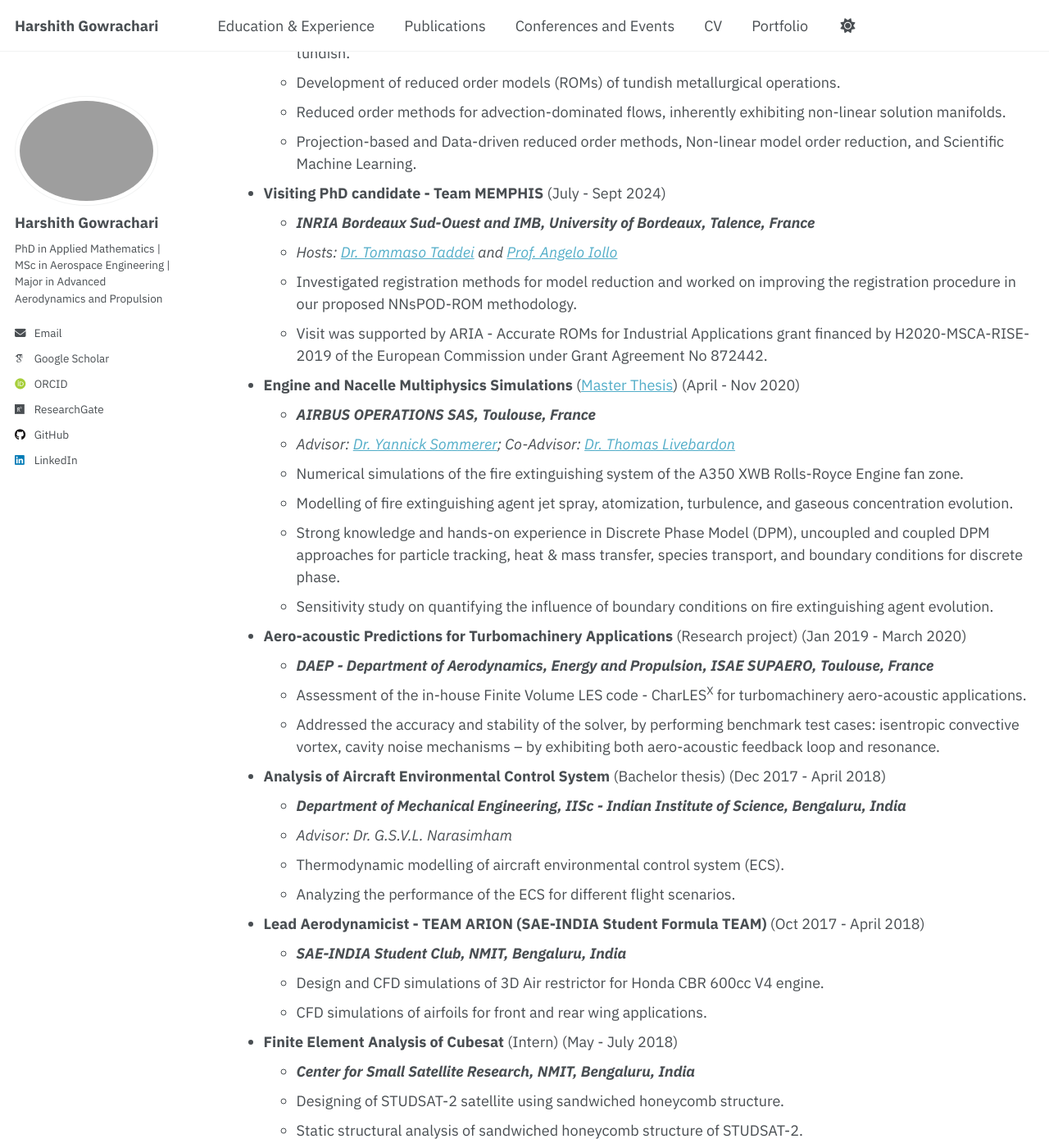
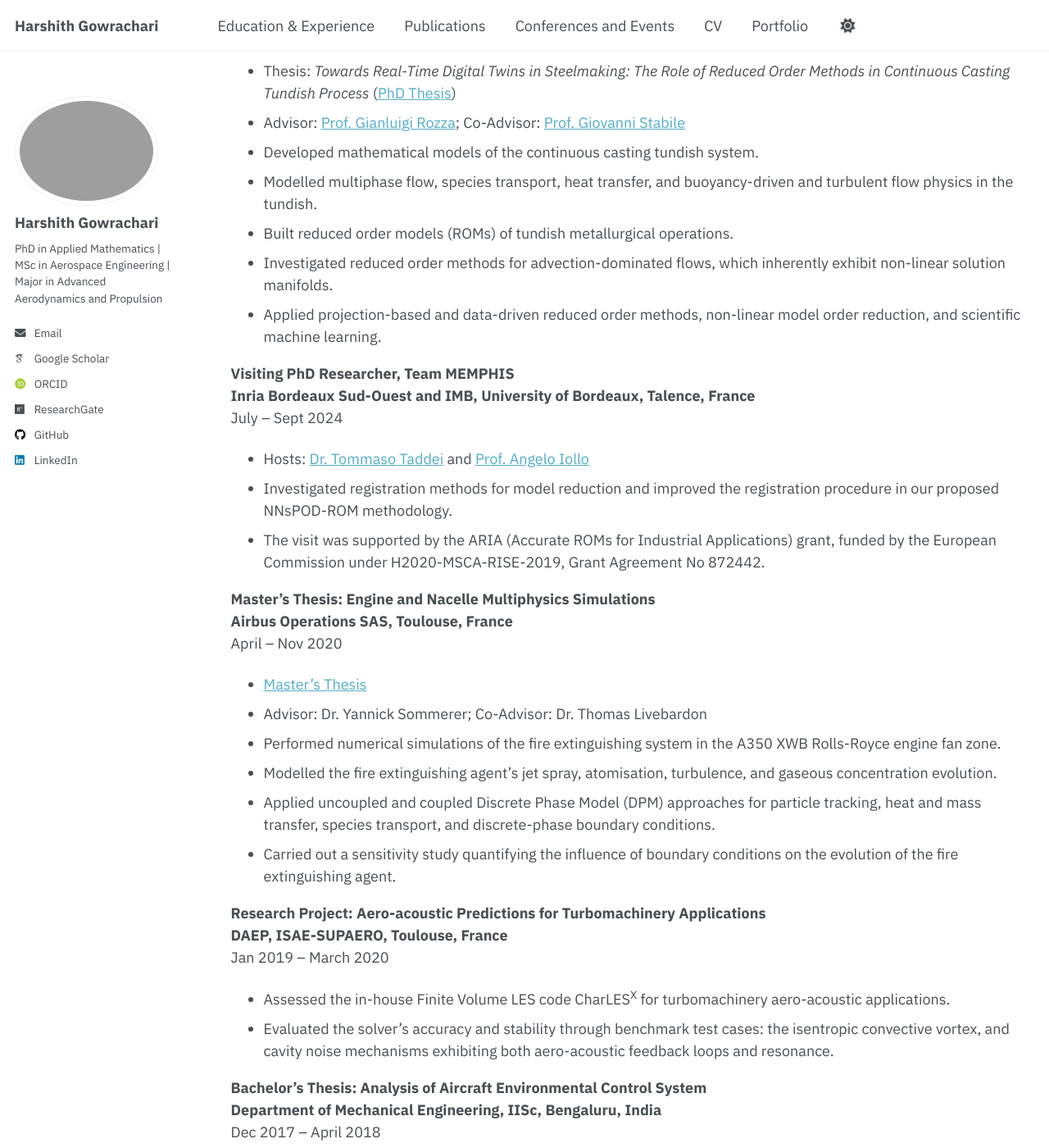
Before and after one commit to harshith-gowrachari/harshith-gowrachari.github.io, a Jekyll site: the page built from _pages/educationexperience.md, in a window 1280 px wide and 1400 px high, scrolled down 562 px. Shown: the whole window at 82% size. Built offline with Jekyll 4.4.1, drawn with Linux system fonts in a browser that asks for light colours; some web fonts are replaced; a script that is not in the unit is left out; some of the changed text lies outside the part shown.

Commit message:
Restructure Experience page: add ONERA, consistent format, tidy language

```diff
--- a/_pages/educationexperience.md
+++ b/_pages/educationexperience.md
@@ -9,69 +9,92 @@ redirect_from:
 
 {% include base_path %}
 
+Experience
+======
+
+**Postdoctoral Researcher**
+**ONERA, the French Aerospace Lab, Toulouse, France**
+2026 – Present
+
+- Aviation impact on air pollution: multi-fidelity methods for atmospheric pollution dispersion, within the European Aviation R&I programme [Impact Monitor 2](https://impactmonitor.eu/im2/), in collaboration with DLR and NLR.
+- Perform Large Eddy Simulations (LES) of atmospheric pollution dispersion with online chemistry, using the Meso-NH meteorological model.
+- Develop reduced order (surrogate) models and multi-fidelity strategies to balance predictive accuracy and computational cost.
+- Develop and maintain miiPy, an open-source Python library for data-driven system identification, model reduction, and inference.
+
+**Industrial PhD Researcher**
+**mathLab, SISSA, Trieste, Italy, in collaboration with [Danieli & C. S.p.A.](https://www.danieli.com/en)**
+2022 – 2025
+
+- Thesis: *Towards Real-Time Digital Twins in Steelmaking: The Role of Reduced Order Methods in Continuous Casting Tundish Process* ([PhD Thesis](https://drive.google.com/file/d/1OgOth6HLPb-1hMipLhVVahgZGV20kRB3/view?usp=sharing))
+- Advisor: [Prof. Gianluigi Rozza](http://people.sissa.it/~grozza/); Co-Advisor: [Prof. Giovanni Stabile](https://www.giovannistabile.com/)
+- Developed mathematical models of the continuous casting tundish system.
+- Modelled multiphase flow, species transport, heat transfer, and buoyancy-driven and turbulent flow physics in the tundish.
+- Built reduced order models (ROMs) of tundish metallurgical operations.
+- Investigated reduced order methods for advection-dominated flows, which inherently exhibit non-linear solution manifolds.
+- Applied projection-based and data-driven reduced order methods, non-linear model order reduction, and scientific machine learning.
+
+**Visiting PhD Researcher, Team MEMPHIS**
+**Inria Bordeaux Sud-Ouest and IMB, University of Bordeaux, Talence, France**
+July – Sept 2024
+
+- Hosts: [Dr. Tommaso Taddei](https://www.math.u-bordeaux.fr/~ttaddei/index.html) and [Prof. Angelo Iollo](https://www.math.u-bordeaux.fr/~aiollo/Home.html)
+- Investigated registration methods for model reduction and improved the registration procedure in our proposed NNsPOD-ROM methodology.
+- The visit was supported by the ARIA (Accurate ROMs for Industrial Applications) grant, funded by the European Commission under H2020-MSCA-RISE-2019, Grant Agreement No 872442.
+
+**Master's Thesis: Engine and Nacelle Multiphysics Simulations**
+**Airbus Operations SAS, Toulouse, France**
+April – Nov 2020
+
+- [Master's Thesis](https://drive.google.com/file/d/19dh-aJvh5UjarwYWoo_Tpm-IL_im4DH6/view?usp=sharing)
+- Advisor: Dr. Yannick Sommerer; Co-Advisor: Dr. Thomas Livebardon
+- Performed numerical simulations of the fire extinguishing system in the A350 XWB Rolls-Royce engine fan zone.
+- Modelled the fire extinguishing agent's jet spray, atomisation, turbulence, and gaseous concentration evolution.
+- Applied uncoupled and coupled Discrete Phase Model (DPM) approaches for particle tracking, heat and mass transfer, species transport, and discrete-phase boundary conditions.
+- Carried out a sensitivity study quantifying the influence of boundary conditions on the evolution of the fire extinguishing agent.
+
+**Research Project: Aero-acoustic Predictions for Turbomachinery Applications**
+**DAEP, ISAE-SUPAERO, Toulouse, France**
+Jan 2019 – March 2020
+
+- Assessed the in-house Finite Volume LES code CharLES<sup>X</sup> for turbomachinery aero-acoustic applications.
+- Evaluated the solver's accuracy and stability through benchmark test cases: the isentropic convective vortex, and cavity noise mechanisms exhibiting both aero-acoustic feedback loops and resonance.
+
+**Bachelor's Thesis: Analysis of Aircraft Environmental Control System**
+**Department of Mechanical Engineering, IISc, Bengaluru, India**
+Dec 2017 – April 2018
+
+- Advisor: Dr. G.S.V.L. Narasimham
+- Developed a thermodynamic model of an aircraft environmental control system (ECS).
+- Analysed ECS performance across different flight scenarios.
+
+**Lead Aerodynamicist, TEAM ARION (SAE-INDIA Student Formula Team)**
+**SAE-INDIA Student Club, NMIT, Bengaluru, India**
+Oct 2017 – April 2018
+
+- Designed a 3D air restrictor for a Honda CBR 600cc engine and evaluated it with CFD simulations.
+- Performed CFD simulations of airfoils for the front and rear wings.
+
 Education
 ======
-* **Ph.D in Mathematical Analysis, Modelling and Applications** — *International School for Advanced Studies (SISSA), Trieste, Italy.* (2022-2025)
-* **MSc in Aerospace Engineering, Major in Advanced Aerodynamics and Propulsion** — *ISAE-SUPAERO, Toulouse, France.* (2018-2020)
-* **B.E. in Aeronautical Engineering** — *Nitte Meenakshi Institute of Technology, Bengaluru, India.* (2014-2018)
 
-Experience
-======
-* **Towards Real-Time Digital Twins in Steelmaking: The Role of Reduced Order Methods in Continuous Casting Tundish Process** ([PhD Thesis](https://drive.google.com/file/d/1OgOth6HLPb-1hMipLhVVahgZGV20kRB3/view?usp=sharing)) (Jan 2022 - June 2025)
-  * **_mathLab, Mathematics area, SISSA; Industrial PhD in collaboration with [Danieli & C. S.p.A.](https://www.danieli.com/en) (OEM of Physical Plants and Equipment for Metal Industries)_**
-  * *Advisor: [Prof. Gianluigi Rozza](http://people.sissa.it/~grozza/); Co-Advisor : [Prof. Giovanni Stabile](https://www.giovannistabile.com/)*
-  * Mathematical modelling of continuous casting tundish system.
-  * Modelling of multiphase, species transport, heat transfer, buoyancy-driven & turbulent flow physics in the tundish.
-  * Development of reduced order models (ROMs) of tundish metallurgical operations.
-  * Reduced order methods for advection-dominated flows, inherently exhibiting non-linear solution manifolds.
-  * Projection-based and Data-driven reduced order methods, Non-linear model order reduction, and Scientific Machine Learning.
+**Ph.D. in Mathematical Analysis, Modelling and Applications**
+**SISSA – International School for Advanced Studies, Trieste, Italy**
+2022 – 2025
 
- * **Visiting PhD candidate - Team MEMPHIS** (July - Sept 2024)
-    * **_INRIA Bordeaux Sud-Ouest and IMB, University of Bordeaux, Talence, France_**
-    * *Hosts: [Dr. Tommaso Taddei](https://www.math.u-bordeaux.fr/~ttaddei/index.html) and [Prof. Angelo Iollo](https://www.math.u-bordeaux.fr/~aiollo/Home.html)*
-    * Investigated registration methods for model reduction and worked on improving the registration procedure in our proposed NNsPOD-ROM methodology.
-    * Visit was supported by ARIA - Accurate ROMs for Industrial Applications grant financed by H2020-MSCA-RISE-2019 of the European Commission under Grant Agreement No 872442.
+**MSc in Aerospace Engineering, Major in Advanced Aerodynamics and Propulsion**
+**ISAE-SUPAERO, Toulouse, France**
+2018 – 2020
 
-* **Engine and Nacelle Multiphysics Simulations** ([Master Thesis](https://drive.google.com/file/d/19dh-aJvh5UjarwYWoo_Tpm-IL_im4DH6/view?usp=sharing)) (April - Nov 2020)
-  * **_AIRBUS OPERATIONS SAS, Toulouse, France_**
-  * *Advisor: [Dr. Yannick Sommerer](mailto:yannick.sommerer@airbus.com); Co-Advisor: [Dr. Thomas Livebardon](mailto:thomas.livebardon@airbus.com)*
-  * Numerical simulations of the fire extinguishing system of the A350 XWB Rolls-Royce Engine fan zone.
-  * Modelling of fire extinguishing agent jet spray, atomization, turbulence, and gaseous concentration evolution.
-  * Strong knowledge and hands-on experience in Discrete Phase Model (DPM), uncoupled and coupled DPM approaches for particle tracking, heat & mass transfer, species transport, and boundary conditions for discrete phase.
-  * Sensitivity study on quantifying the influence of boundary conditions on fire extinguishing agent evolution.
-
-* **Aero-acoustic Predictions for Turbomachinery Applications** (Research project) (Jan 2019 - March 2020)
-  * **_DAEP - Department of Aerodynamics, Energy and Propulsion, ISAE SUPAERO, Toulouse, France_**
-  * Assessment of the in-house Finite Volume LES code - CharLES<sup>X</sup> for turbomachinery aero-acoustic applications.
-  * Addressed the accuracy and stability of the solver, by performing benchmark test cases: isentropic convective vortex, cavity noise mechanisms – by exhibiting both aero-acoustic feedback loop and resonance.
-
-* **Analysis of Aircraft Environmental Control System** (Bachelor thesis) (Dec 2017 - April 2018)
-  * **_Department of Mechanical Engineering, IISc - Indian Institute of Science, Bengaluru, India_**
-  * *Advisor: Dr. G.S.V.L. Narasimham*
-  * Thermodynamic modelling of aircraft environmental control system (ECS).
-  * Analyzing the performance of the ECS for different flight scenarios.
-
-* **Lead Aerodynamicist - TEAM ARION (SAE-INDIA Student Formula TEAM)** (Oct 2017 - April 2018)
-  * **_SAE-INDIA Student Club, NMIT, Bengaluru, India_**
-  * Design and CFD simulations of 3D Air restrictor for Honda CBR 600cc V4 engine.
-  * CFD simulations of airfoils for front and rear wing applications.
-
-* **Finite Element Analysis of Cubesat** (Intern) (May - July 2018)
-  * **_Center for Small Satellite Research, NMIT, Bengaluru, India_**
-  * Designing of STUDSAT-2 satellite using sandwiched honeycomb structure.
-  * Static structural analysis of sandwiched honeycomb structure of STUDSAT-2.
-
-* **Intern at Aircraft Division** (June 2017)
-  * **_Hindustan Aeronautics Limited, Bengaluru, India_**
-  * Industrial training on assembly of aircraft and manufacturing processes in the aircraft division.
+**B.E. in Aeronautical Engineering**
+**Nitte Meenakshi Institute of Technology, Bengaluru, India**
+2014 – 2018
 
 Skills
 ======
-* **CFD codes:** OpenFOAM, STAR-CCM+, Ansys – Fluent, CFX, Workbench
-* **CAD and Mesher:** CATIA-V5, SolidWorks, ICEM-CFD, HyperWorks
-* **Post-processing:** Paraview, Ensight
-* **Programming languages:** Python, C++, Matlab, LaTeX, Fortran90
-* **Libraries:** NumPy, SciPy, pandas, scikit-learn, PyTorch
-* **Dev Tools:** VS Code, Git, GitHub
-* **Operating system:** Linux, Microsoft Windows
-* **Soft Skills:** Autonomy, Leadership, Team working, Communication, Flexibility
+
+- **CFD and simulation:** OpenFOAM, Meso-NH, STAR-CCM+, Ansys Fluent, CFX, Workbench
+- **CAD and meshing:** CATIA V5, SolidWorks, ICEM CFD, HyperWorks
+- **Post-processing:** ParaView, EnSight
+- **Programming:** Python, C++, MATLAB, Fortran 90
+- **Libraries:** NumPy, SciPy, pandas, scikit-learn, PyTorch
+- **Tools:** Git, GitHub, LaTeX, Linux
```
